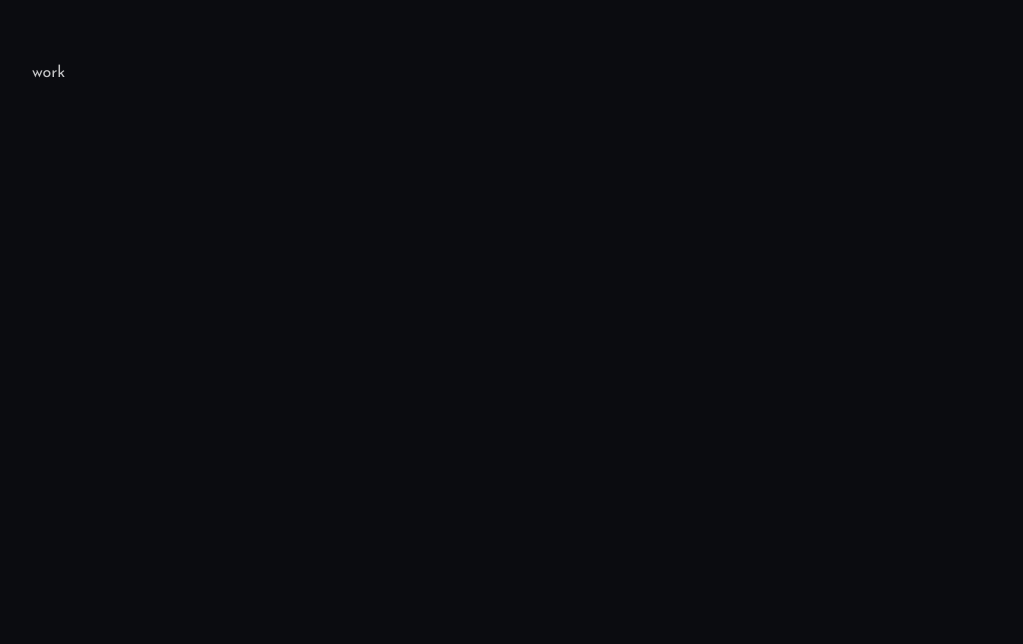
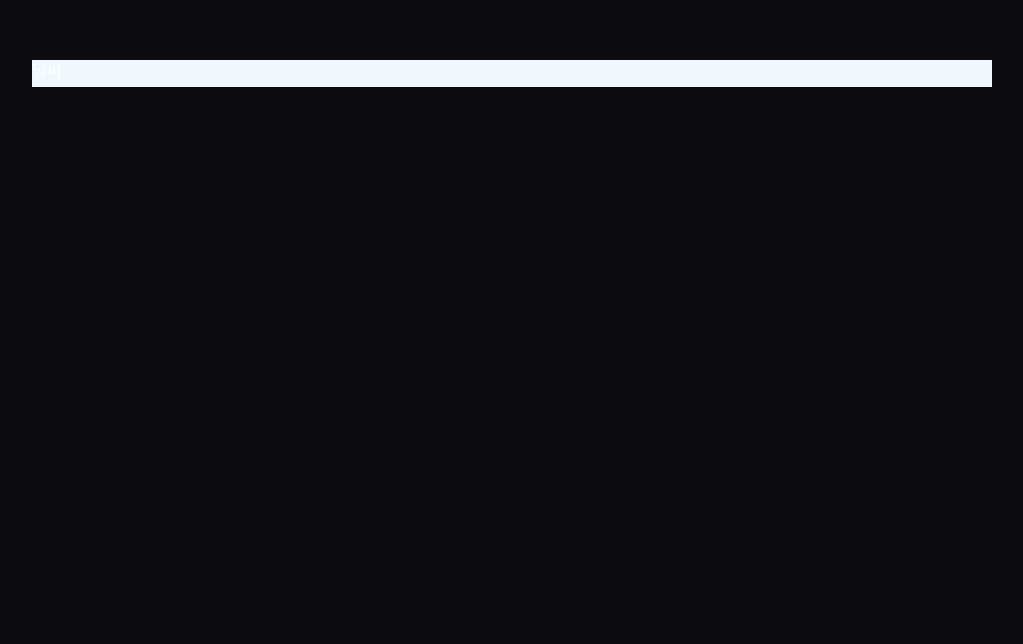
Before and after one commit to 95SR/portfolio, a React (Create React App) app: page / in a window 1280 px wide. Shown: the part 1636-2280 px from the top of the page, without its empty margins (128-1151 px from the left). Built offline with nearby package versions, Linux system fonts and the light colour scheme.

Commit message:
edited work section

```diff
--- a/src/sections/Work.css
+++ b/src/sections/Work.css
@@ -0,0 +1,8 @@
+.item{
+    background-color: aliceblue;
+}
+
+
+a{
+    color: white;
+}
--- a/src/sections/Work.jsx
+++ b/src/sections/Work.jsx
@@ -1,10 +1,13 @@
 import React from 'react'
-
+import './Work.css'
 function Work() {
   return (
     <section id='work'>
       <div className="container">
-        work
+        <div className="item">
+
+          <a href='https://nalssicheck.netlify.app/' target='_blank'>닐씨</a>
+        </div>
       </div>
     </section>
   )
```
